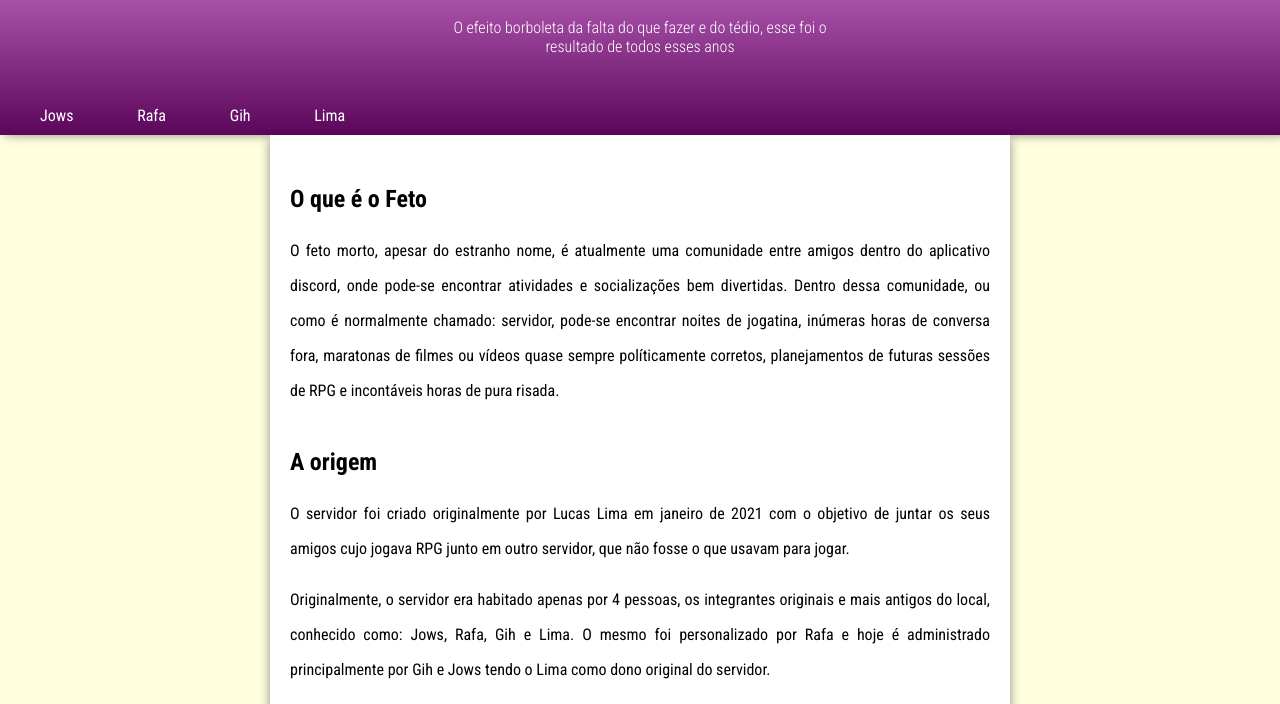
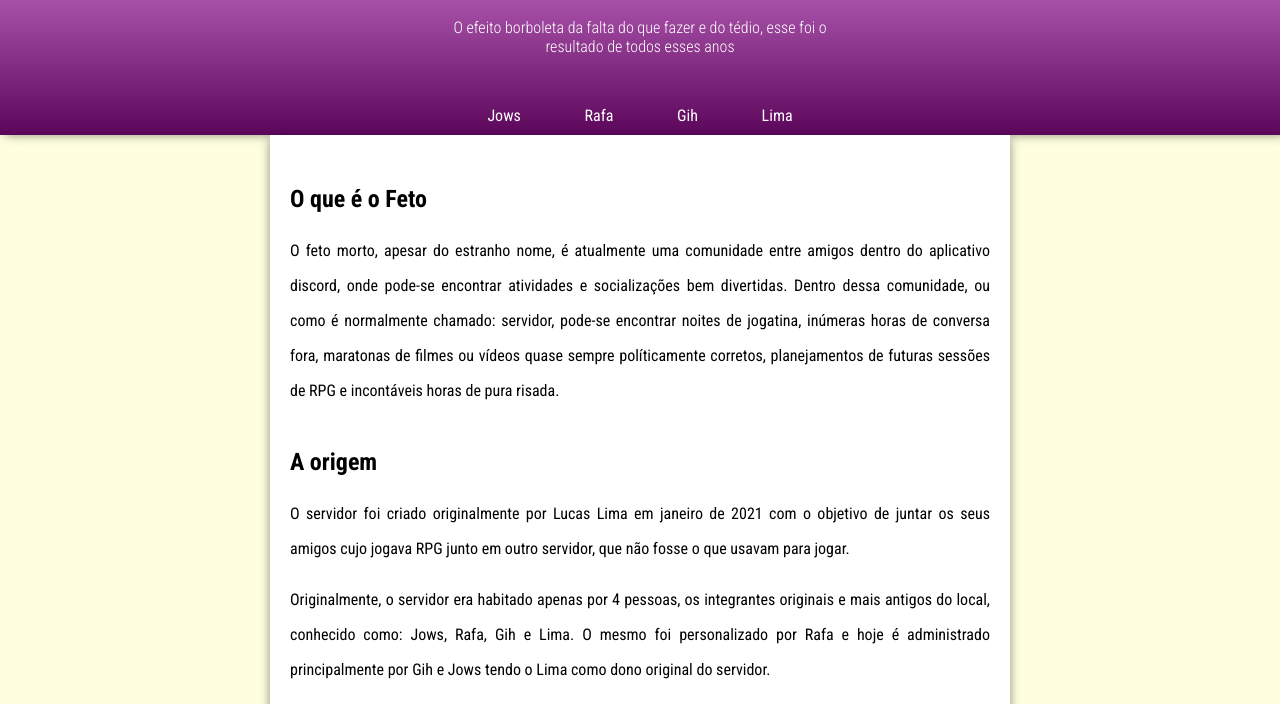
Before and after one commit to RafaCostaGon/FM-servidor, a plain HTML site: page index.html in a window 1280 px wide. Shown: the part 75-779 px from the top of the page. Drawn offline with Linux system fonts and the light colour scheme.

Commit message:
FM-1.4.1
alinhamento central do menu e arrumação do 1 pixel

```diff
--- a/style.css
+++ b/style.css
@@ -51,7 +51,13 @@ header p {
     padding: 0px 0px 50px 0px;
     font-weight:100;
 }
+header nav {
+    margin: auto;
+    text-align: center;
+}
 header nav a {
+    margin: auto;
+    text-align: center;
     text-decoration: none;
     color: white;
     padding: 10px 30px;
```
